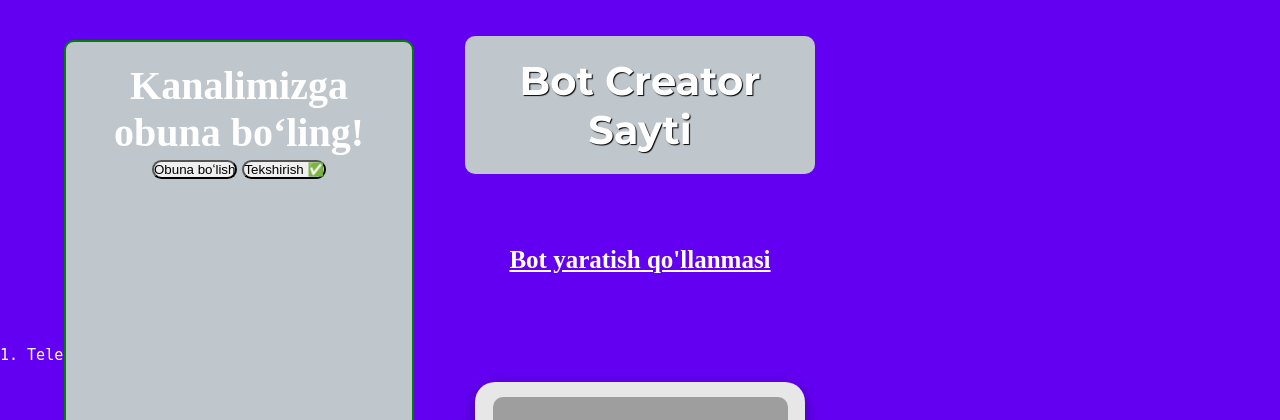
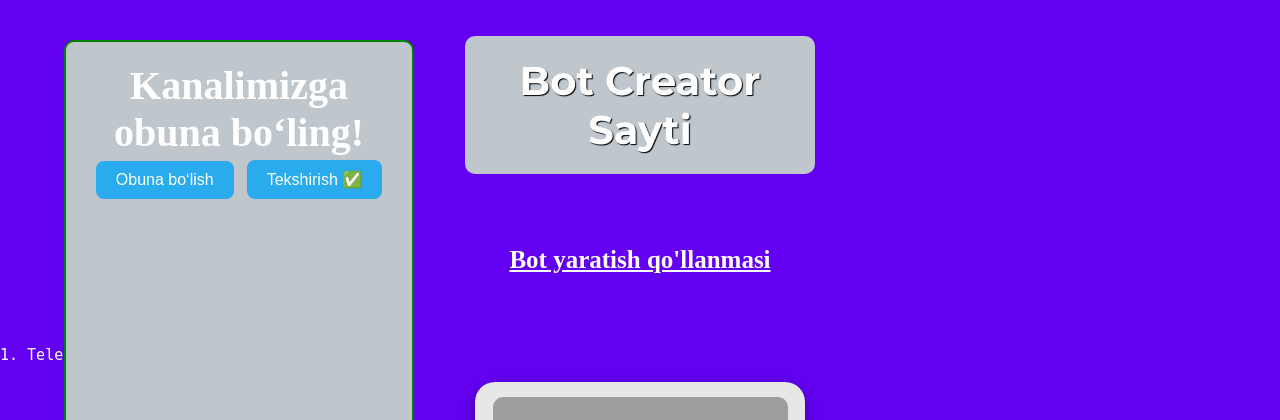
Before and after one commit to mmuzi3427/Makerbotveb, a PHP site: page / in a window 1280 px wide. Shown: the top 420 px of the page. Run offline with PHP 8.4, Linux system fonts and the light colour scheme; grey boxes are pictures that could not be loaded.

Commit message:
Update style.css

```diff
--- a/style.css
+++ b/style.css
@@ -165,3 +165,19 @@ button {
   bottom: 15%;
   z-index: 3
 }
+
+.inline {
+  background-color: #2AABEE; /* Telegram ko‘k */
+  color: white;
+  border: none;
+  padding: 10px 20px;
+  margin: 4px;
+  border-radius: 8px;
+  font-size: 16px;
+  cursor: pointer;
+  transition: background 0.3s ease;
+}
+
+.inline:hover {
+  background-color: #229ED9;
+}
```
